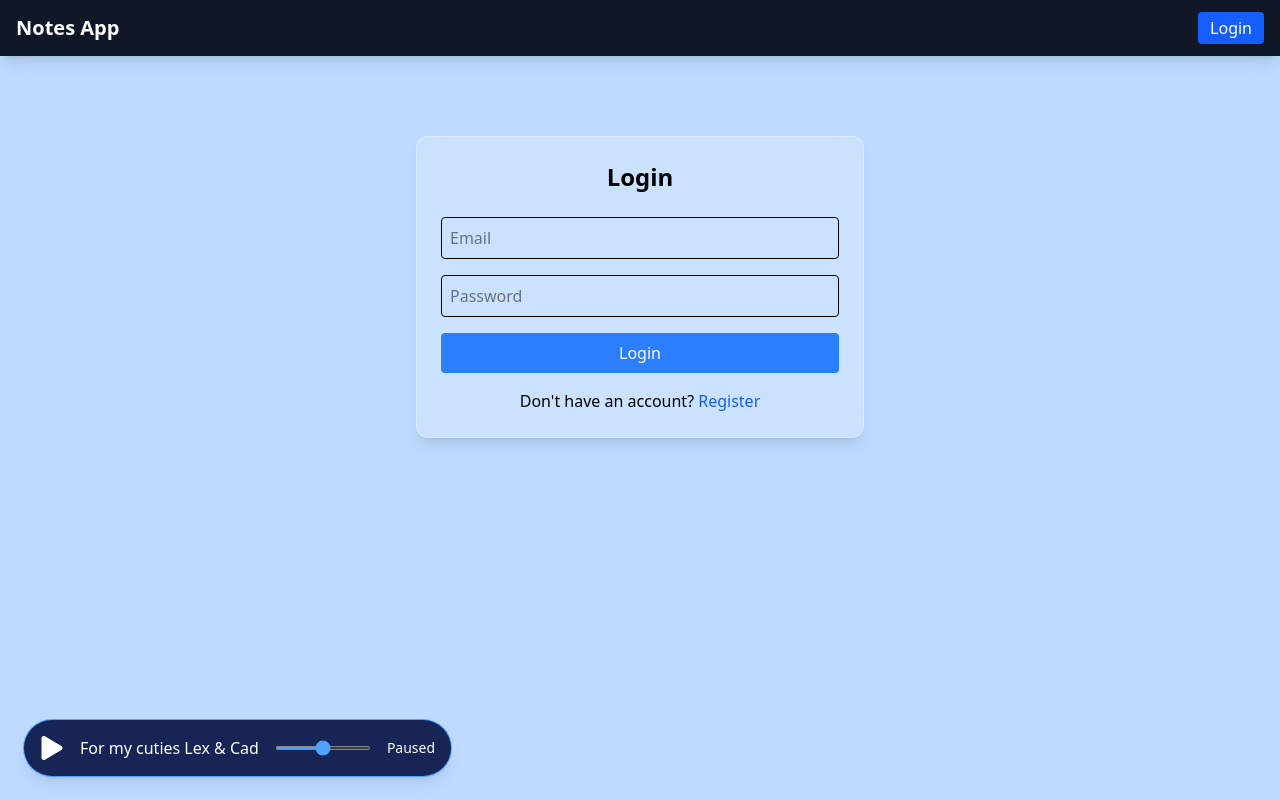
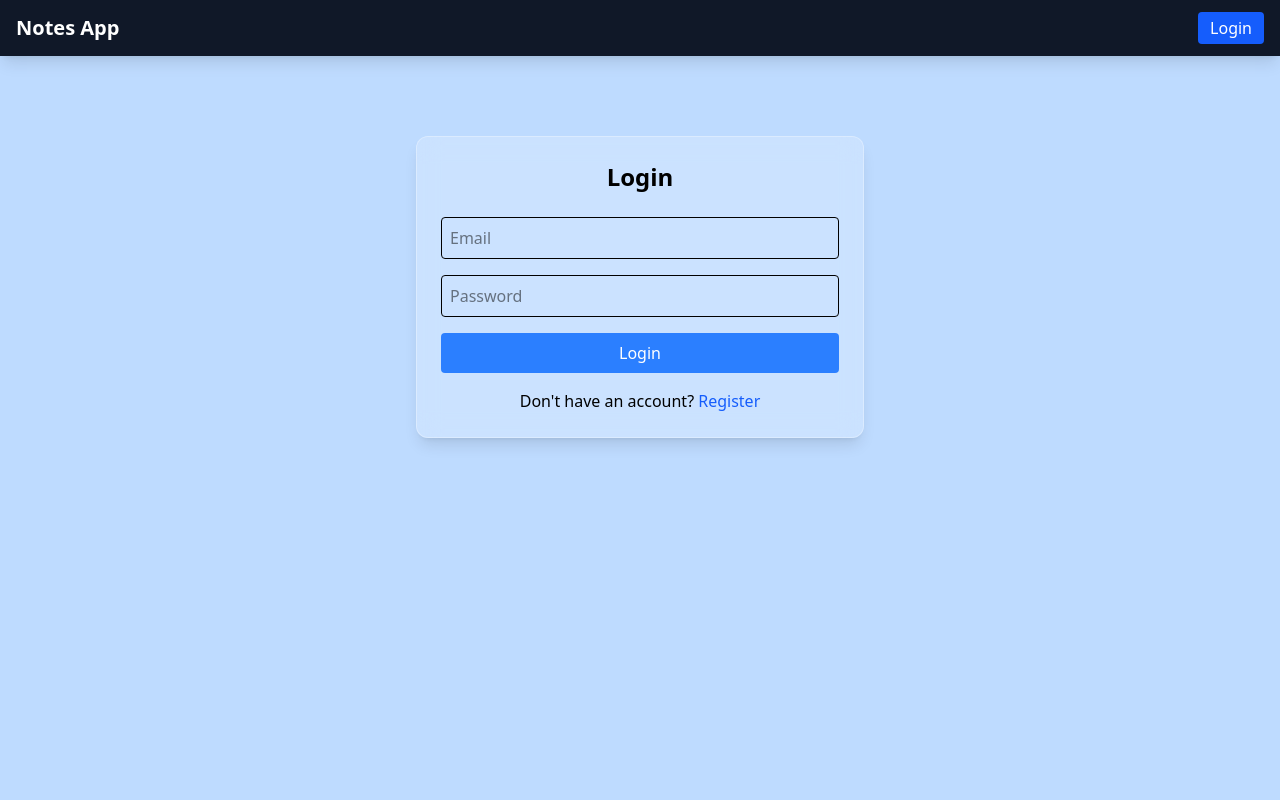
Before and after one commit to MohdArishkhan/My-notes-app, a React app in the folder frontend/: page /login in a window 1280 px wide. Built offline with nearby package versions, Linux system fonts and the light colour scheme; the HTML template or start-up script is replaced by a standard one.

Commit message:
musicplayer changes

```diff
--- a/frontend/src/App.jsx
+++ b/frontend/src/App.jsx
@@ -5,7 +5,7 @@ import Login from "./components/Login";
 import Register from "./components/Register";
 import Home from "./components/Home";
 import axios from "axios";
-import MusicPlayer from "./components/musicPlayer";
+// import MusicPlayer from "./components/musicPlayer";
 
 function App() {
   const [user, setUser] = useState(null);
@@ -42,7 +42,7 @@ function App() {
   return (
     <div className="w-full min-h-screen bg-blue-200 overflow-x-hidden">
       <Navbar user={user} setUser={setUser} />
-        <MusicPlayer />
+        {/* <MusicPlayer /> */}
       <Routes>
         <Route
           path="/login"
--- a/frontend/src/components/Navbar.jsx
+++ b/frontend/src/components/Navbar.jsx
@@ -1,6 +1,6 @@
 import React, { useEffect, useState } from "react";
 import { Link, useNavigate } from "react-router-dom";
-import MusicPlayer from "./musicPlayer";
+// import MusicPlayer from "./musicPlayer";
 
 const Navbar = ({ user, setUser }) => {
   const [search, setSearch] = useState("");
@@ -33,10 +33,10 @@ const Navbar = ({ user, setUser }) => {
         {/* Middle - Music + Search */}
         {user && (
           <div className="flex flex-col sm:flex-row items-center justify-start gap-4 flex-grow">
-            {/* Music Player */}
+            {/* Music Player
             <div className="w-full sm:w-40">
               <MusicPlayer />
-            </div>
+            </div> */}
 
             {/* Search Input */}
             <div className="relative w-full sm:w-64">
--- a/frontend/src/components/musicPlayer.jsx
+++ b/frontend/src/components/musicPlayer.jsx
@@ -1,61 +1,61 @@
-import React, { useRef, useState } from "react";
-import { FaPlay, FaPause } from "react-icons/fa";
+// import React, { useRef, useState } from "react";
+// import { FaPlay, FaPause } from "react-icons/fa";
 
-const MusicPlayer = () => {
-  const audioRef = useRef(null);
-  const [isPlaying, setIsPlaying] = useState(false);
-  const [volume, setVolume] = useState(0.5); // Default volume
+// const MusicPlayer = () => {
+//   const audioRef = useRef(null);
+//   const [isPlaying, setIsPlaying] = useState(false);
+//   const [volume, setVolume] = useState(0.5); // Default volume
 
-  const togglePlay = () => {
-    if (!audioRef.current) return;
-    if (isPlaying) {
-      audioRef.current.pause();
-    } else {
-      audioRef.current.play();
-    }
-    setIsPlaying(!isPlaying);
-  };
+//   const togglePlay = () => {
+//     if (!audioRef.current) return;
+//     if (isPlaying) {
+//       audioRef.current.pause();
+//     } else {
+//       audioRef.current.play();
+//     }
+//     setIsPlaying(!isPlaying);
+//   };
 
-  const handleVolumeChange = (e) => {
-    const newVolume = parseFloat(e.target.value);
-    setVolume(newVolume);
-    if (audioRef.current) {
-      audioRef.current.volume = newVolume;
-    }
-  };
+//   const handleVolumeChange = (e) => {
+//     const newVolume = parseFloat(e.target.value);
+//     setVolume(newVolume);
+//     if (audioRef.current) {
+//       audioRef.current.volume = newVolume;
+//     }
+//   };
 
-  return (
-    <div className="fixed bottom-6 left-6 z-30 bg-blue-950 text-white p-4 rounded-full shadow-lg flex items-center gap-4 ring-1 ring-blue-400 flex-nowrap max-w-full overflow-x-auto">
-      <audio ref={audioRef} src="/illenium-lifeline.mp3" loop />
+//   return (
+//     <div className="fixed bottom-6 left-6 z-30 bg-blue-950 text-white p-4 rounded-full shadow-lg flex items-center gap-4 ring-1 ring-blue-400 flex-nowrap max-w-full overflow-x-auto">
+//       <audio ref={audioRef} src="/illenium-lifeline.mp3" loop />
 
-      {/* ▶️ Play / Pause Button */}
-      <button
-        onClick={togglePlay}
-        className="text-white text-2xl hover:scale-110 transition-transform"
-      >
-        {isPlaying ? <FaPause /> : <FaPlay />}
-      </button>
+//       {/* ▶️ Play / Pause Button */}
+//       <button
+//         onClick={togglePlay}
+//         className="text-white text-2xl hover:scale-110 transition-transform"
+//       >
+//         {isPlaying ? <FaPause /> : <FaPlay />}
+//       </button>
 
-      {/* 👋 Hello text */}
-      <span className="text-white font-medium truncate max-w-[200px]">For my cuties Lex & Cad</span>
+//       {/* 👋 Hello text */}
+//       <span className="text-white font-medium truncate max-w-[200px]">For my cuties Lex & Cad</span>
 
-      {/* 🔊 Volume Slider */}
-      <input
-        type="range"
-        min="0"
-        max="1"
-        step="0.01"
-        value={volume}
-        onChange={handleVolumeChange}
-        className="w-24 h-1 accent-blue-400 cursor-pointer"
-      />
+//       {/* 🔊 Volume Slider */}
+//       <input
+//         type="range"
+//         min="0"
+//         max="1"
+//         step="0.01"
+//         value={volume}
+//         onChange={handleVolumeChange}
+//         className="w-24 h-1 accent-blue-400 cursor-pointer"
+//       />
 
-      {/* 🎵 Status Text */}
-      <span className="hidden sm:inline text-sm text-white font-medium">
-        {isPlaying ? "Playing..." : "Paused"}
-      </span>
-    </div>
-  );
-};
+//       {/* 🎵 Status Text */}
+//       <span className="hidden sm:inline text-sm text-white font-medium">
+//         {isPlaying ? "Playing..." : "Paused"}
+//       </span>
+//     </div>
+//   );
+// };
 
-export default MusicPlayer;
+// export default MusicPlayer;
```
